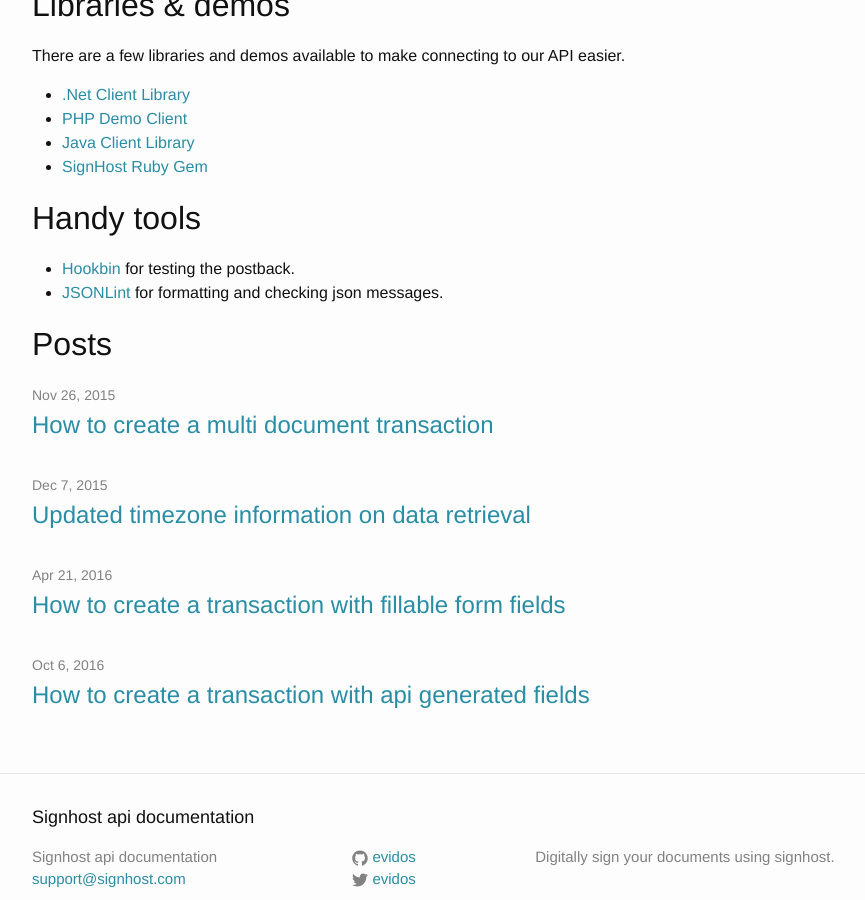
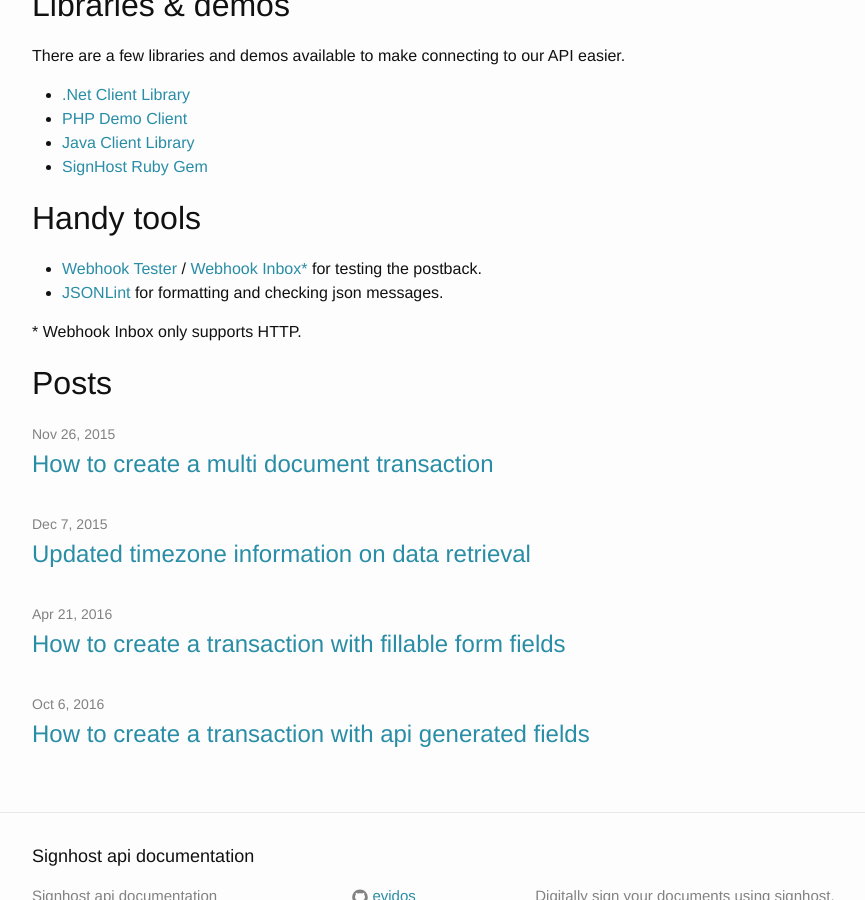
Before and after one commit to markohantula/evidos.github.io, a Jekyll site: the page built from index.md, in a window 1280 px wide and 900 px high, scrolled down 3161 px. Shown: the whole window, without its empty margins (158-1023 px from the left). Built offline with Jekyll 4.4.1, drawn with Linux system fonts in a browser that asks for light colours.

Commit message:
Add webhook.site under tools
A new tool to test postbacks because Hookbin.com seems to be down often.

```diff
--- a/index.md
+++ b/index.md
@@ -134,8 +134,10 @@
 
 ## Handy tools
 
-*   [Hookbin](https://hookbin.com) for testing the postback.
+*   [Webhook Tester](https://webhook.site) / [Webhook Inbox*](http://webhookinbox.com/) for testing the postback.
 *   [JSONLint](https://jsonlint.com/) for formatting and checking json messages.
+
+\* Webhook Inbox only supports HTTP.
 
 ## Posts
 <ul class="post-list">
```
